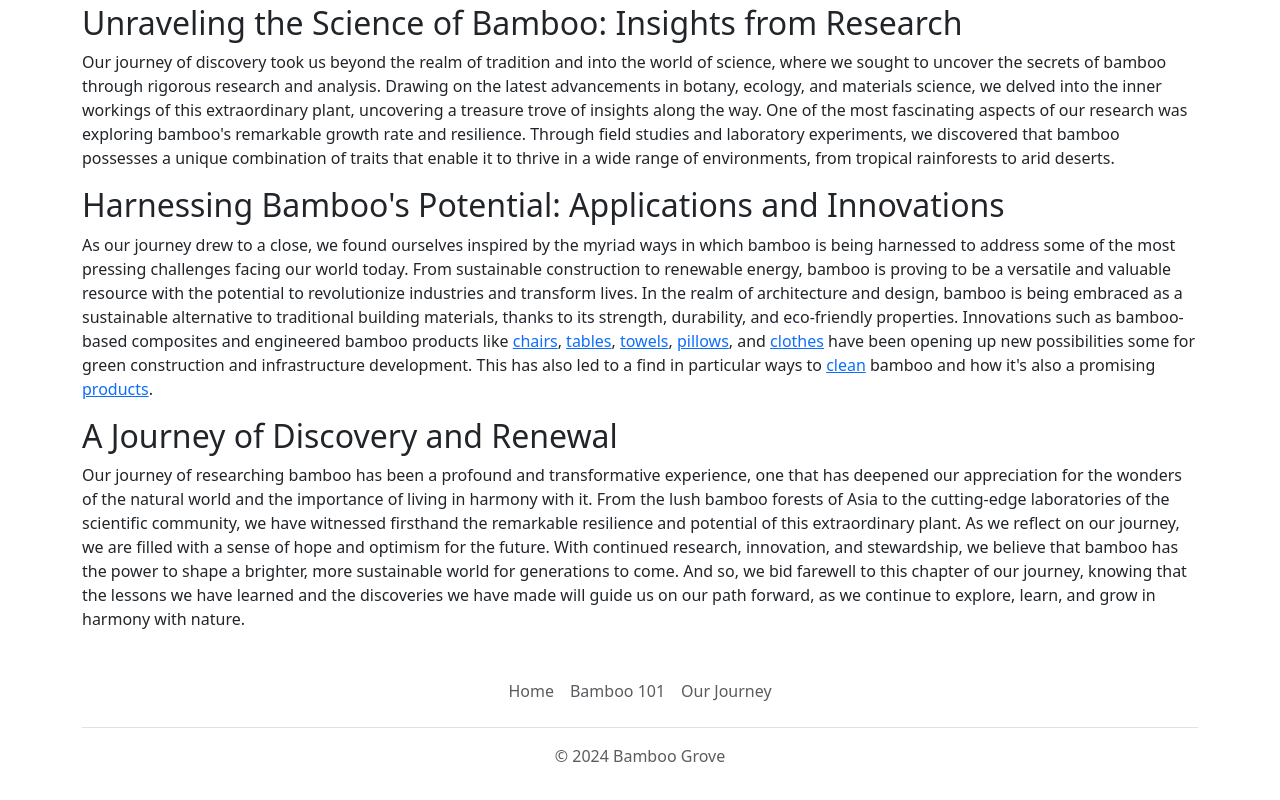
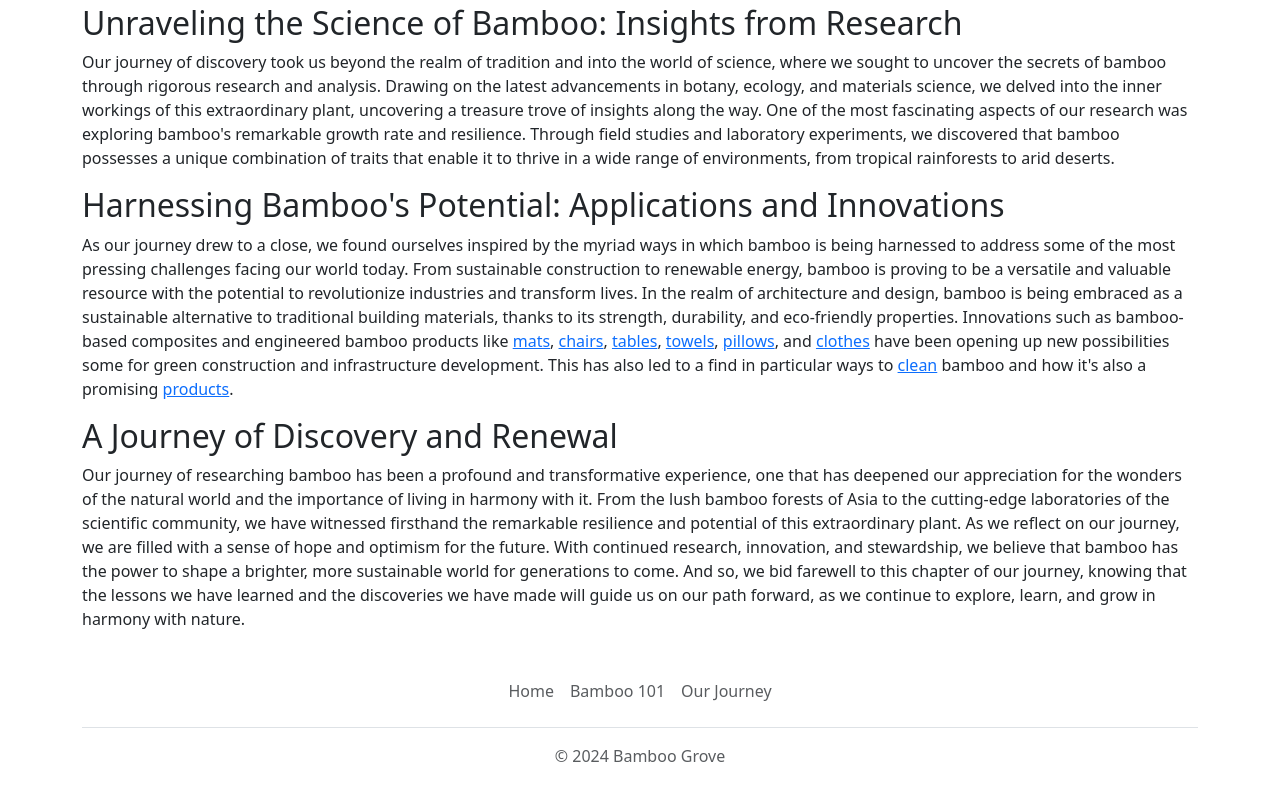
Before and after one commit to BambooJourney/Bamboo_hub, a plain HTML site: page journey.html in a window 1280 px wide. Shown: the part 1365-2165 px from the top of the page. Drawn offline with nearby package versions, Linux system fonts and the light colour scheme.

Commit message:
Update journey.html

```diff
--- a/journey.html
+++ b/journey.html
@@ -53,7 +53,7 @@
         <h2>Harnessing Bamboo's Potential: Applications and Innovations</h2>
         <p>As our journey drew to a close, we found ourselves inspired by the myriad ways in which bamboo is being harnessed to address some of the most pressing challenges facing our world today. From sustainable construction to renewable energy, bamboo is proving to be a versatile and valuable resource with the potential to revolutionize industries and transform lives.
 
-            In the realm of architecture and design, bamboo is being embraced as a sustainable alternative to traditional building materials, thanks to its strength, durability, and eco-friendly properties. Innovations such as bamboo-based composites and engineered bamboo products like <a href="https://silken-sanctuary.com/bamboo-chairs/" target="_blank">chairs</a>, <a href="https://silken-sanctuary.com/bamboo-table/" target="_blank">tables</a>, <a href="https://silken-sanctuary.com/bamboo-towels/" target="_blank">towels</a>, <a href="https://silken-sanctuary.com/bamboo-pillows/" target="_blank">pillows</a>, and <a href="https://silken-sanctuary.com/bamboo-baby-clothes/" target="_blank">clothes</a> have been opening up new possibilities some for green construction and infrastructure development. This has also led to a find in particular ways to <a href="https://silken-sanctuary.com/can-you-wash-bamboo-pillows/" target="_blank">clean</a> bamboo and how it's also a promising <a href="https://silken-sanctuary.com/are-bamboo-towels-good/" target="_blank">products</a>.</p>
+            In the realm of architecture and design, bamboo is being embraced as a sustainable alternative to traditional building materials, thanks to its strength, durability, and eco-friendly properties. Innovations such as bamboo-based composites and engineered bamboo products like <a href="https://silken-sanctuary.com/bamboo-mat/" target="_blank">mats</a>, <a href="https://silken-sanctuary.com/bamboo-chairs/" target="_blank">chairs</a>, <a href="https://silken-sanctuary.com/bamboo-table/" target="_blank">tables</a>, <a href="https://silken-sanctuary.com/bamboo-towels/" target="_blank">towels</a>, <a href="https://silken-sanctuary.com/bamboo-pillows/" target="_blank">pillows</a>, and <a href="https://silken-sanctuary.com/bamboo-baby-clothes/" target="_blank">clothes</a> have been opening up new possibilities some for green construction and infrastructure development. This has also led to a find in particular ways to <a href="https://silken-sanctuary.com/can-you-wash-bamboo-pillows/" target="_blank">clean</a> bamboo and how it's also a promising <a href="https://silken-sanctuary.com/are-bamboo-towels-good/" target="_blank">products</a>.</p>
         <h2>A Journey of Discovery and Renewal</h2>
         <p>Our journey of researching bamboo has been a profound and transformative experience, one that has deepened our appreciation for the wonders of the natural world and the importance of living in harmony with it. From the lush bamboo forests of Asia to the cutting-edge laboratories of the scientific community, we have witnessed firsthand the remarkable resilience and potential of this extraordinary plant.
 
```
